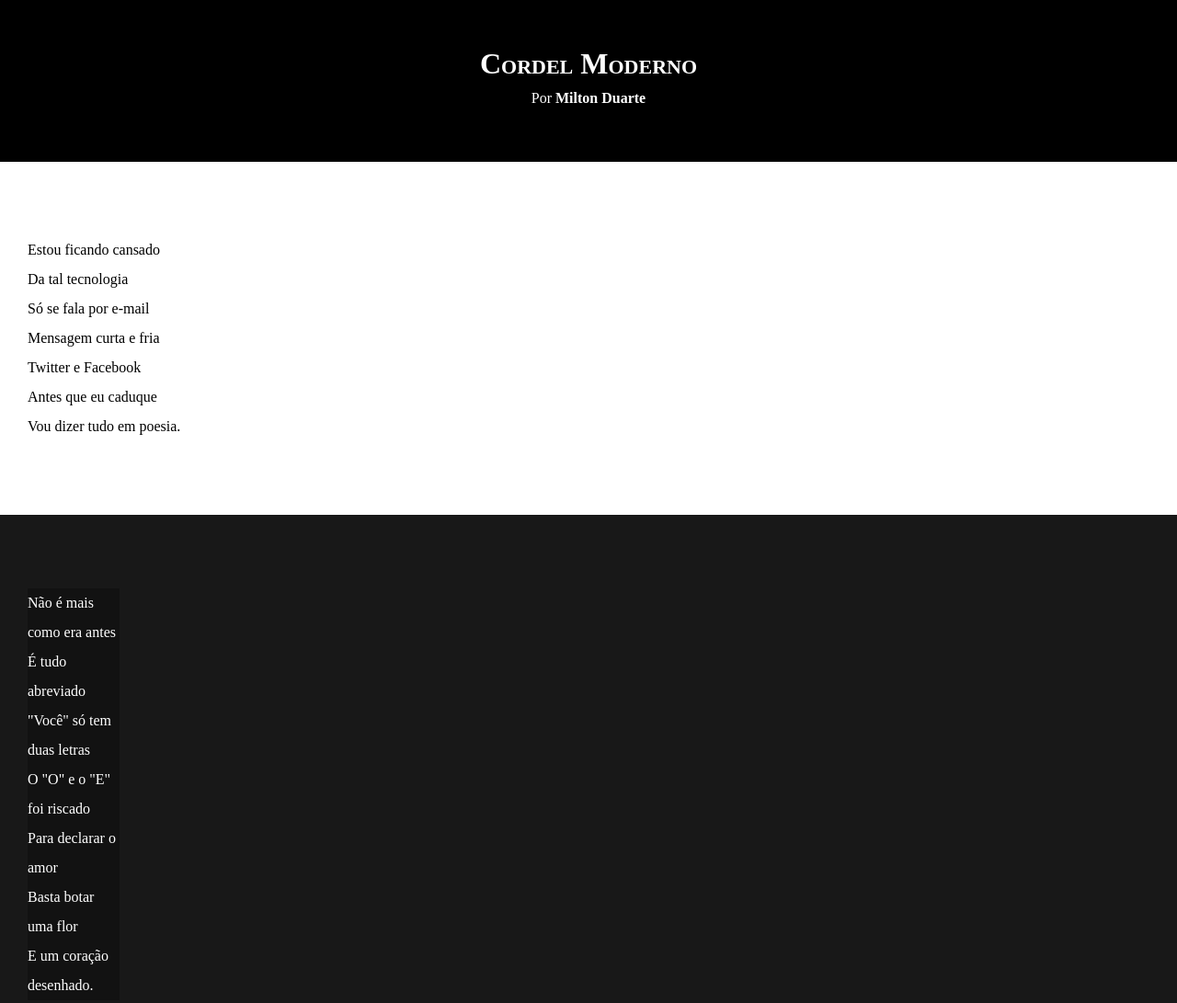
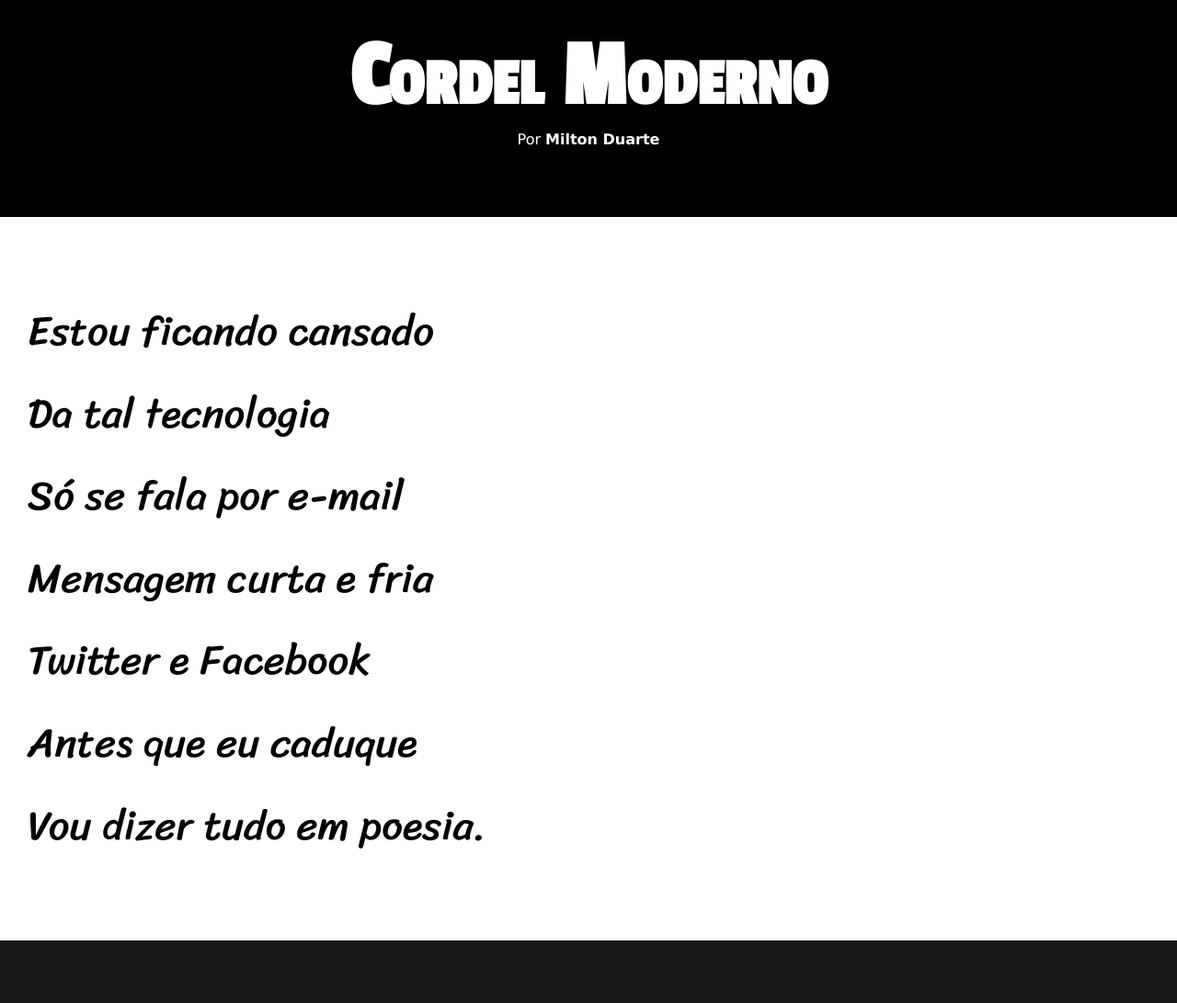
Before and after one commit to henriquelazzarino/WEB_Cordel, a plain HTML site: page index.html in a window 1280 px wide. Shown: the top 1091 px of the page at 92% size. Drawn offline with Linux system fonts and the light colour scheme.

Commit message:
Colocando as fontes

```diff
--- a/estilo/style.css
+++ b/estilo/style.css
@@ -1,11 +1,20 @@
 @charset "UTF-8";
+@import url('https://fonts.googleapis.com/css2?family=Passion+One&display=swap');
+@import url('https://fonts.googleapis.com/css2?family=Sriracha&display=swap');
 
 *{
     margin: 0;
     padding: 0;
 }
 
+:root{
+    --font1: Verdana, Geneva, Tahoma, sans-serif;
+    --font2: 'Passion One', cursive;
+    --font3: 'Sriracha', cursive;
+}
+
 html, body{
+    font-family: var(--font1);
     min-height: 100vh;
     background-color: darkgray;
 }
@@ -14,11 +23,13 @@
     background-color: black;
     color: white;
     text-align: center;
-    line-height: calc(30px + 1vh);
+    line-height: calc(60px + 1vh);
 }
 header > h1{
     padding-top: 50px;
     font-variant: small-caps;
+    font-family: var(--font2);
+    font-size: 8vw;
 }
 
 header > p{
@@ -30,6 +41,8 @@
     padding-bottom: 10vh;
     line-height: 2em;
     padding-left: 30px;
+    font-family: var(--font3);
+    font-size: 3.5vw;
 }
 section.normal{
     background-color: white;
@@ -41,7 +54,8 @@
 }
 
 section.imagem > p{
-    width: 100px;
+    display: inline-block;
+    padding: 5px;
     background-color: rgba(0, 0, 0, 0.253);
 }
 
```
